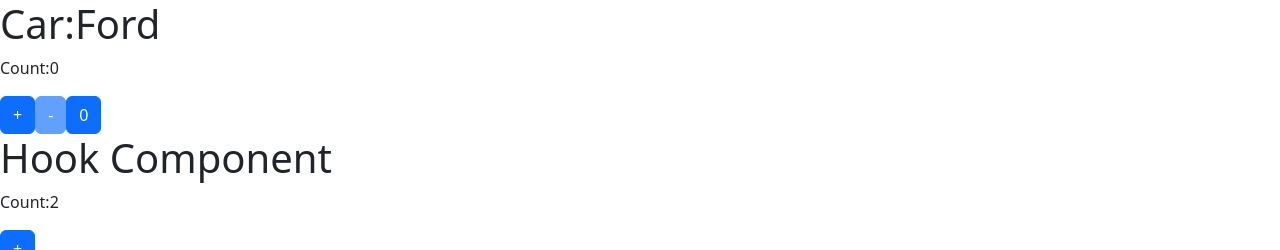
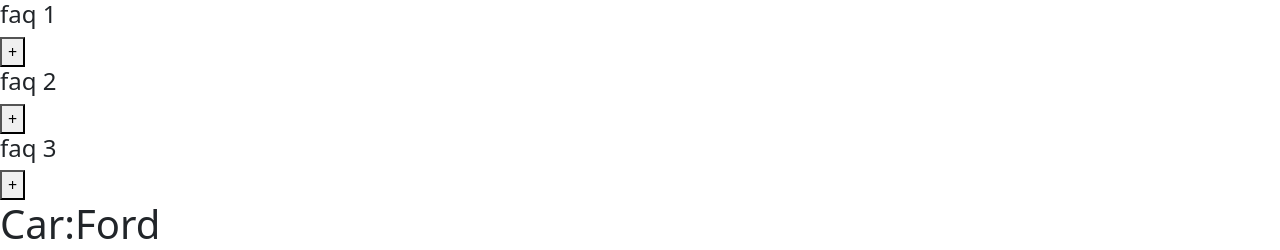
Before and after one commit to shabuj603/demo_react, a React (Create React App) app: page / in a window 1280 px wide. Shown: the top 250 px of the page. Built offline with nearby package versions, Linux system fonts and the light colour scheme.

Commit message:
full_faq_with_toggle_button

```diff
--- a/src/App.js
+++ b/src/App.js
@@ -12,6 +12,7 @@
 import EventBinding from "./EVENT_HANDLER_CLASS/EventBinding";
 import HookUseState from "./HOOK_USE_STATE/HookUseState";
 import FunctionalHook from "./HOOK_USE_STATE/FunctionalHook";
+import Faqs from "./FAQ/Faqs";
 
 
 
@@ -23,6 +24,7 @@
 
 function App(){
     return <div>
+        <Faqs/>
         <FunctionalHook/>
         <HookUseState/>
         <EventBinding/>
--- /dev/null
+++ b/src/FAQ/Faq.js
@@ -0,0 +1,17 @@
+import React, { useState } from "react";
+
+const Faq =({id, title, description})=>{
+    const[toggle,setToggle]=useState(false);
+    return(
+        <div>
+          <article>
+            <h4>{title}</h4>
+           {toggle && (
+             <p>{description}</p>
+           )}
+            <button onClick={()=>{setToggle(!toggle)}}>{toggle ? "-":"+"}</button>
+          </article>
+        </div>
+    )
+}
+export default Faq;
--- /dev/null
+++ b/src/FAQ/Faqs.js
@@ -0,0 +1,15 @@
+import React, { useState } from "react";
+import { FaqsData } from "./data";
+import Faq from "./Faq";
+
+
+const Faqs =()=>{
+    const[faqs, setFaq]=useState(FaqsData);
+    return(
+        <div>
+            {faqs.map((faq)=>(<Faq key={faq.id} {...faq}/>))}
+
+        </div>
+    )
+}
+export default Faqs;
--- /dev/null
+++ b/src/FAQ/data.js
@@ -0,0 +1,17 @@
+export const FaqsData =[
+    {
+        id: 1,
+        title:"faq 1",
+        description:"Bootstrap v5.3 now supports color modes such as dark mode. Color modes can be toggled globally on the <html> element, or on specific components and elements, thanks to the data-bs-theme attribute."
+    },
+    {
+        id: 2,
+        title:"faq 2",
+        description:"Bootstrap v5.3 now supports color modes such as dark mode. Color modes can be toggled globally on the <html> element, or on specific components and elements, thanks to the data-bs-theme attribute."
+    },
+    {
+        id: 3,
+        title:"faq 3",
+        description:"Bootstrap v5.3 now supports color modes such as dark mode. Color modes can be toggled globally on the <html> element, or on specific components and elements, thanks to the data-bs-theme attribute."
+    },
+]
```
